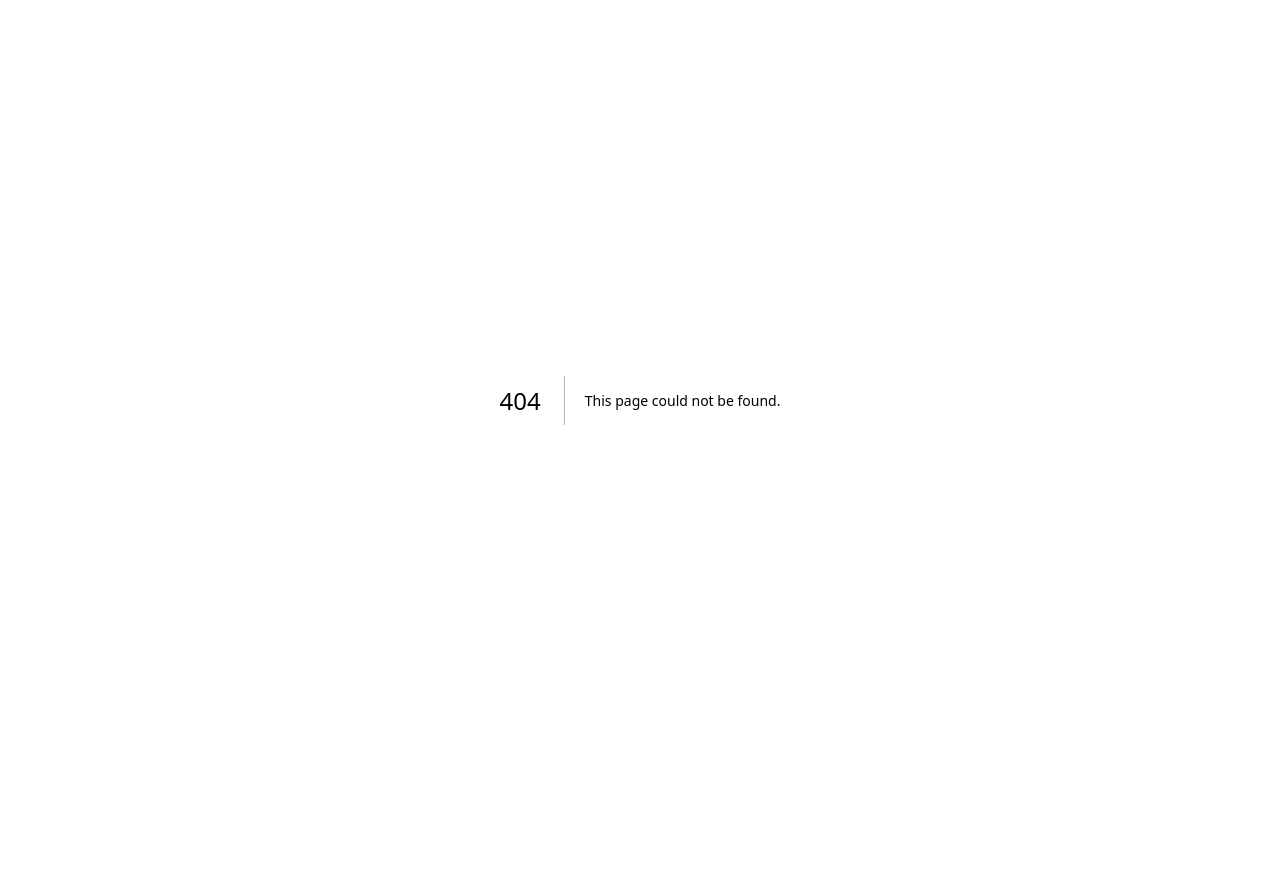
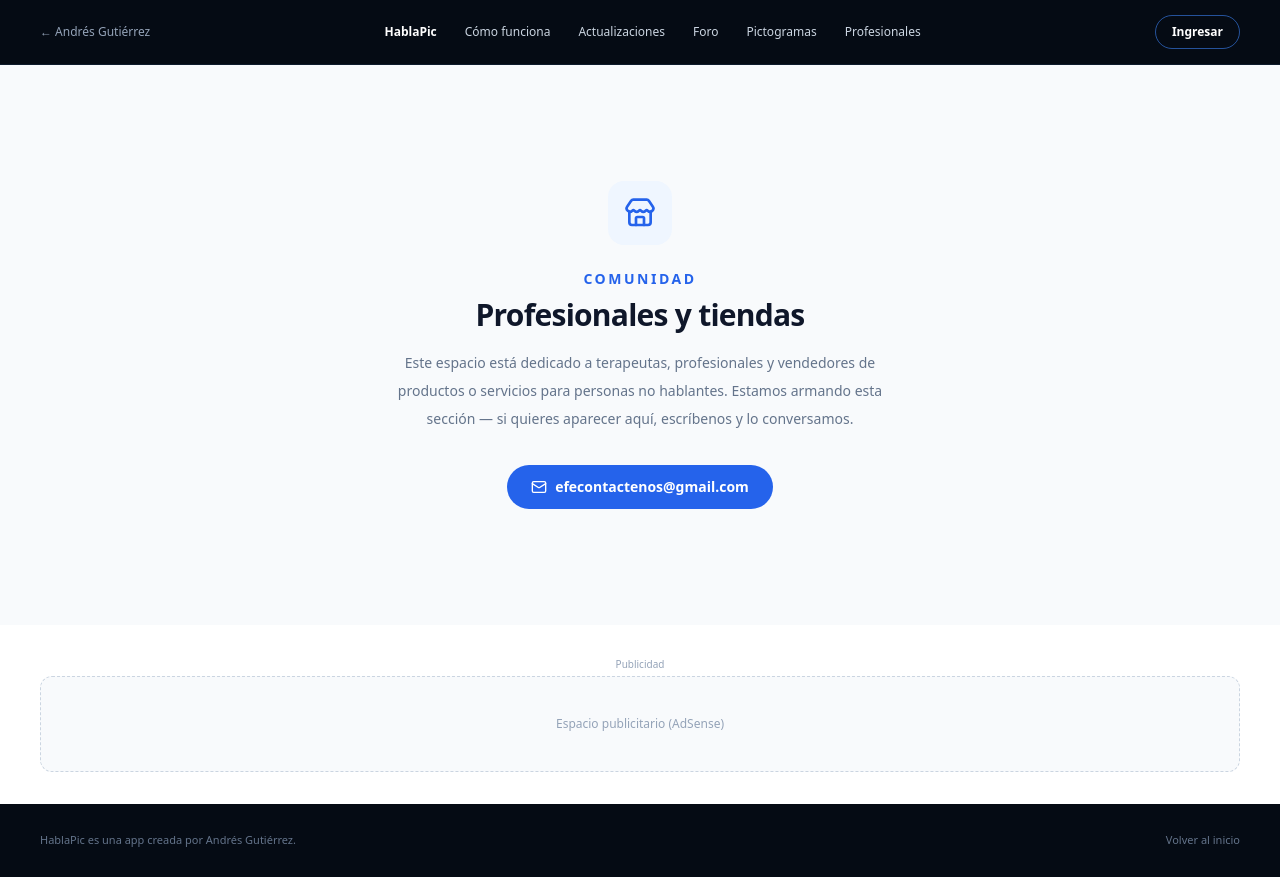
Before and after one commit to imargutierrz-hub/portal-willian, a Next.js app: page /hablapic/profesionales in a window 1280 px wide. Before the commit this address had no page. Before the commit the page ends 800 px from the top, so only its background shows below. Built offline with nearby package versions, Linux system fonts and the light colour scheme.

Commit message:
mensaje provisional de banco de pictogramas y profesionales

```diff
--- /dev/null
+++ b/app/hablapic/pictogramas/page.tsx
@@ -0,0 +1,46 @@
+import type { Metadata } from "next"
+import Link from "next/link"
+import { PackageOpen } from "lucide-react"
+
+import HablaPicShell from "@/components/HablaPicShell"
+
+export const metadata: Metadata = {
+  title: "Banco de pictogramas | HablaPic",
+}
+
+export default function PictogramasPage() {
+  return (
+    <HablaPicShell>
+      <section className="flex min-h-[70vh] items-center bg-slate-50 py-16">
+        <div className="mx-auto max-w-xl px-6 text-center lg:px-10">
+
+          <div className="mx-auto flex h-16 w-16 items-center justify-center rounded-2xl bg-blue-50 text-blue-600">
+            <PackageOpen className="h-8 w-8" />
+          </div>
+
+          <p className="mt-6 text-sm font-bold uppercase tracking-[0.18em] text-blue-600">
+            Comunidad
+          </p>
+
+          <h1 className="mt-2 text-3xl font-bold tracking-tight text-slate-900">
+            Banco de pictogramas
+          </h1>
+
+          <p className="mt-4 text-sm leading-7 text-slate-500">
+            Estamos preparando este espacio para que las familias puedan
+            compartir y descargar paquetes de pictogramas. Disponible
+            próximamente.
+          </p>
+
+          <Link
+            href="/hablapic/foro"
+            className="mt-8 inline-flex items-center gap-2 rounded-full bg-blue-600 px-6 py-3 text-sm font-semibold text-white transition hover:bg-blue-500"
+          >
+            Mientras tanto, visita el foro
+          </Link>
+
+        </div>
+      </section>
+    </HablaPicShell>
+  )
+}
--- /dev/null
+++ b/app/hablapic/profesionales/page.tsx
@@ -0,0 +1,49 @@
+import type { Metadata } from "next"
+import { Mail, Store } from "lucide-react"
+
+import HablaPicShell from "@/components/HablaPicShell"
+
+const CORREO = "efecontactenos@gmail.com"
+
+export const metadata: Metadata = {
+  title: "Profesionales y tiendas | HablaPic",
+}
+
+export default function ProfesionalesPage() {
+  return (
+    <HablaPicShell>
+      <section className="flex min-h-[70vh] items-center bg-slate-50 py-16">
+        <div className="mx-auto max-w-xl px-6 text-center lg:px-10">
+
+          <div className="mx-auto flex h-16 w-16 items-center justify-center rounded-2xl bg-blue-50 text-blue-600">
+            <Store className="h-8 w-8" />
+          </div>
+
+          <p className="mt-6 text-sm font-bold uppercase tracking-[0.18em] text-blue-600">
+            Comunidad
+          </p>
+
+          <h1 className="mt-2 text-3xl font-bold tracking-tight text-slate-900">
+            Profesionales y tiendas
+          </h1>
+
+          <p className="mt-4 text-sm leading-7 text-slate-500">
+            Este espacio está dedicado a terapeutas, profesionales y
+            vendedores de productos o servicios para personas no hablantes.
+            Estamos armando esta sección — si quieres aparecer aquí,
+            escríbenos y lo conversamos.
+          </p>
+
+          <a
+            href={`mailto:${CORREO}`}
+            className="mt-8 inline-flex items-center gap-2 rounded-full bg-blue-600 px-6 py-3 text-sm font-semibold text-white transition hover:bg-blue-500"
+          >
+            <Mail className="h-4 w-4" />
+            {CORREO}
+          </a>
+
+        </div>
+      </section>
+    </HablaPicShell>
+  )
+}
```
